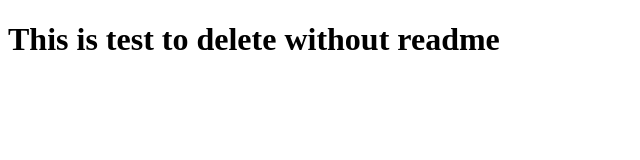
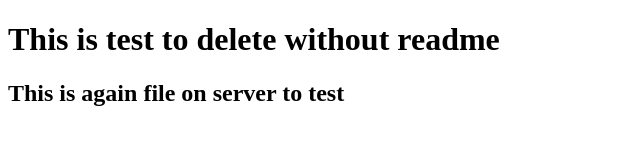
Before and after one commit to VarinderPanesar/to-test-delete, a plain HTML site: page index.html in a window 1280 px wide. Shown: the whole page, without its empty margins (0-640 px from the left). Drawn offline with Linux system fonts and the light colour scheme.

Commit message:
Update index.html

```diff
--- a/index.html
+++ b/index.html
@@ -7,6 +7,7 @@
 </head>
 <body>
     <h1>This is test to delete without readme</h1>
+    <h2>This is again file on server to test</h2>
 
 </body>
 </html>
```
